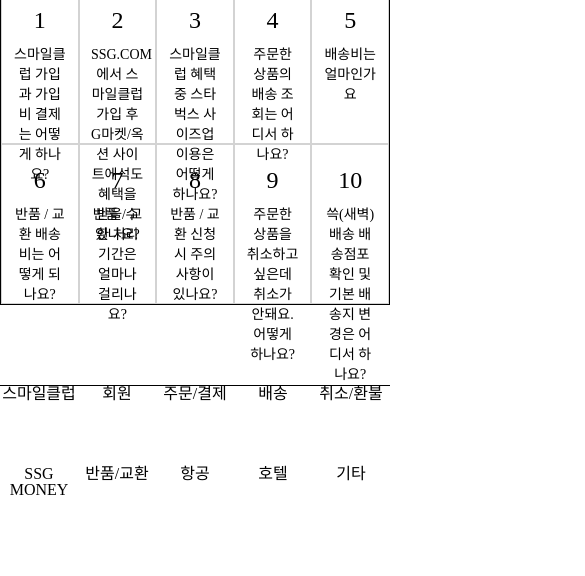
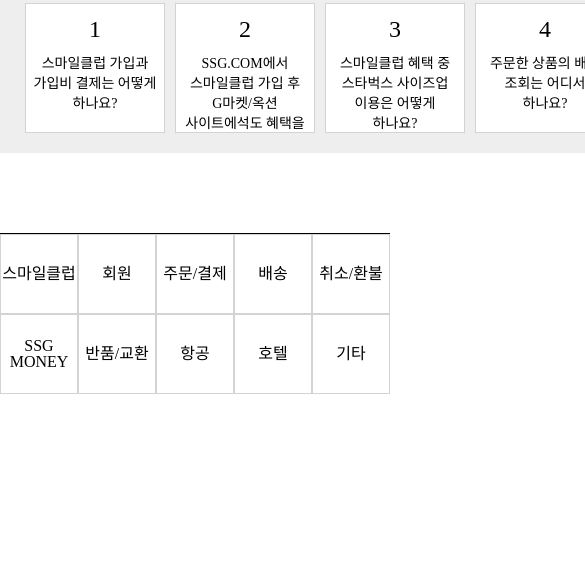
Before and after one commit to Pyo-hogeun/hw_study, a website: page customer-service.html in a window 390 px wide. Shown: the part 272-848 px from the top of the page, 585 px wide, since content can reach past the window. Drawn offline with nearby package versions, Linux system fonts and the light colour scheme; files that its build step writes are made by us from their sources.

Commit message:
중간커밋

```diff
--- a/customer-service.html
+++ b/customer-service.html
@@ -11,7 +11,7 @@
     <div class="customer-service-wrap">
         <div class="customer-service-header">
             <div class="question-input-box">
-                <div class="question-input-title">고객센터</div>
+                <h1 class="question-input-title">고객센터</h1>
                 <input class="question-input" type="search" placeholder="궁금하신 내용을 입력해주세요.">
                 <a href="#"><img class="question-input-submit" src="./src/img/Emart/emart_customer_3.png"></a>
                 <div class="question-input-busy">
@@ -35,58 +35,58 @@
             </div>
         </div>
         <div class="topten-questions-wrap">
-            <div class="topten-questions-header">
+            <h2 class="topten-questions-header">
                 자주 찾는 질문 TOP 10
-            </div>
+            </h2>
             <ul class="topten-questions">
                 <li class="topten-questions-first">
                     <a href="#">
-                        <div>1</div> 스마일클럽 가입과 가입비 결제는 어떻게 하나요?
+                        <div class="topten-questions-number">1</div> 스마일클럽 가입과 가입비 결제는 어떻게 하나요?
                     </a>
                 </li>
                 <li class="topten-questions-second">
                     <a href="#">
-                        <div>2</div> SSG.COM에서 스마일클럽 가입 후 G마켓/옥션 사이트에석도 혜택을 받을 수 있나요?
+                        <div class="topten-questions-number">2</div> SSG.COM에서 스마일클럽 가입 후 G마켓/옥션 사이트에석도 혜택을 받을 수 있나요?
                     </a>
                 </li>
                 <li class="topten-questions-third">
                     <a href="#">
-                        <div>3</div> 스마일클럽 혜택 중 스타벅스 사이즈업 이용은 어떻게 하나요?
+                        <div class="topten-questions-number">3</div> 스마일클럽 혜택 중 스타벅스 사이즈업 이용은 어떻게 하나요?
                     </a>
                 </li>
                 <li class="topten-questions-fourth">
                     <a href="#">
-                        <div>4</div> 주문한 상품의 배송 조회는 어디서 하나요?
+                        <div class="topten-questions-number">4</div> 주문한 상품의 배송 조회는 어디서 하나요?
                     </a>
                 </li>
                 <li class="topten-questions-fifth">
                     <a href="#">
-                        <div>5</div> 배송비는 얼마인가요
+                        <div class="topten-questions-number">5</div> 배송비는 얼마인가요?
                     </a>
                 </li>
                 <li class="topten-questions-sixth">
                     <a href="#">
-                        <div>6</div> 반품 / 교환 배송비는 어떻게 되나요?
+                        <div class="topten-questions-number">6</div> 반품 / 교환 배송비는 어떻게 되나요?
                     </a>
                 </li>
                 <li class="topten-questions-seventh">
                     <a href="#">
-                        <div>7</div> 반품 / 교환 처리기간은 얼마나 걸리나요?
+                        <div class="topten-questions-number">7</div> 반품 / 교환 처리기간은 얼마나 걸리나요?
                     </a>
                 </li>
                 <li class="topten-questions-eighth">
                     <a href="#">
-                        <div>8</div> 반품 / 교환 신청 시 주의사항이 있나요?
+                        <div class="topten-questions-number">8</div> 반품 / 교환 신청 시 주의사항이 있나요?
                     </a>
                 </li>
                 <li class="topten-questions-nineth">
                     <a href="#">
-                        <div>9</div> 주문한 상품을 취소하고 싶은데 취소가 안돼요. 어떻게 하나요?
+                        <div class="topten-questions-number">9</div> 주문한 상품을 취소하고 싶은데 취소가 안돼요. 어떻게 하나요?
                     </a>
                 </li>
                 <li class="topten-questions-tenth">
                     <a href="#">
-                        <div>10</div> 쓱(새벽)배송 배송점포 확인 및 기본 배송지 변경은 어디서 하나요?
+                        <div class="topten-questions-number">10</div> 쓱(새벽)배송 배송점포 확인 및 기본 배송지 변경은 어디서 하나요?
                     </a>
                 </li>
             </ul>
--- a/src/scss/_partial/_customer-service-mobile.scss
+++ b/src/scss/_partial/_customer-service-mobile.scss
@@ -1,16 +1,46 @@
 /* customer-service 시작----------------------------------------*/
 @media all and (max-width: 720px){
   .customer-service-wrap{
-      width: 100%; //<-- 예시
-      .customer-service-header{
-          width: 60%;
-          text-align: left;
-          margin: 20px auto;
+    width: 100%; //<-- 예시
+    .customer-service-header{
+      width: 60%;
+      text-align: left;
+      margin: 20px auto;
+      .question-input-box{
+        visibility: hidden;
       }
+      .question-type-box{
+        visibility: hidden;
+      }
+    }
+    .topten-questions-wrap{
+      background-color: rgb(238, 238, 238);
+      padding: 20px;
+      width: 1500px;
       .topten-questions-header{
+        text-align: left;
       }
       .topten-questions{
+        background-color: rgb(238, 238, 238);
+        margin: 0;
+        border: 0;
+        width: 1500px;
+        display: flex;
+        flex-wrap: nowrap;
+        li{
+          background-color: white;
+          margin: 0 5px;
+          display: inline-block;
+          width: 150px;
+          height: 130px;
+          overflow: hidden;
+          padding: 15px 5px 15px 5px;
+          .topten-question-number{
+            font-size: 12px;
+          }
+        }
       }
+    }
   }
 }
 /* customer-service 끝----------------------------------------*/
--- a/src/scss/_partial/_customer-service.scss
+++ b/src/scss/_partial/_customer-service.scss
@@ -79,6 +79,7 @@
             border: 1px solid black;
             display: flex;
             flex-wrap: wrap;
+            word-break: keep-all;
             li{
                 box-sizing: border-box;
                 display: flex;
@@ -92,18 +93,15 @@
                 a{
                     margin-top: 25px;
                     width: 70%;
-                    div{
+                    .topten-questions-number{
                         font-size: 24px;
                         margin-bottom: 15px;
                     }
                 }
                 &:hover{
                     background-color: black;
-                        a{
-                            color: white;
-                        div{
-                            color: white;
-                        }
+                    a{
+                        color: white;
                     }
                 }
             }
@@ -115,6 +113,11 @@
         display: flex;
         flex-wrap: wrap;
         li{
+            display: flex;
+            align-items: center;
+            justify-content: center;
+            box-sizing: border-box;
+            border: 1px solid lightgray;
             width: 20%;
             height: 80px;
         }
--- a/src/scss/_partial/_reset.scss
+++ b/src/scss/_partial/_reset.scss
@@ -17,7 +17,6 @@
 	font-size: 100%;
 	font: inherit;
 	text-decoration: none;
-	color: black;
 }
 /* HTML5 display-role reset for older browsers */
 article, aside, details, figcaption, figure,
@@ -48,3 +47,6 @@
     margin: 0;
     }
 }
+a{
+	color: black;
+}
```
